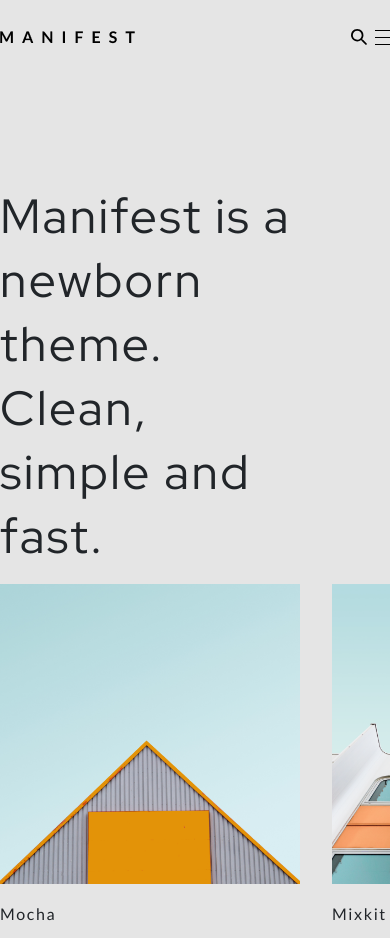
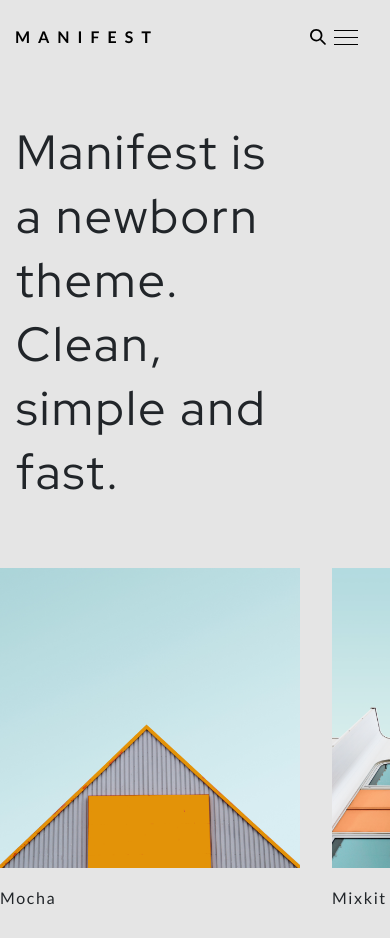
Before and after one commit to QuietL4ke/land3, a website: page app/html/index.html in a window 390 px wide. Shown: the top 938 px of the page. Drawn offline with nearby package versions, Linux system fonts and the light colour scheme.

Commit message:
fixed navbar

```diff
--- a/app/css/index.css
+++ b/app/css/index.css
@@ -94,12 +94,14 @@
 
 
 .header__title{
-    margin-top: 128px;
+    margin-top: 8rem;
+    max-width: 75%;
 }
 
 .body{
     margin: 0px;
     background-color: #E5E5E5;
+    max-width: 100%;
 }
 
 .body__header{
@@ -208,15 +210,18 @@
 
 
     .body__header{
-        margin: 16px 0px 0px;
+        margin: 1rem 1rem 4rem 1rem;
+    }
+
+    .body__main{
+        margin: 0px 16px;
     }
 
     /* Index page */
-    .body__main{
-        margin: 0px 16px;
-    }
+
     .header__title{
-        margin-top: 128px;
+        margin-top: 4rem;
+        max-width: 100%;
     }
     .body__gallery{
         margin: 16px -16px 0px -16px;
--- a/app/html/index.html
+++ b/app/html/index.html
@@ -14,14 +14,13 @@
 <body class="body">
     <header class="body__header d-flex flex-column ">
         <nav class="container-fluid header__navbar">
-            <div class="row justify-content-between align-items-center">
-                <a href="index.html" class="col-md-2 col-2"><img src="../../images/Logo.png"/></a>
-                <div class="navbar col-md-7 col-2">
+            <div class="row justify-content-between align-items-center mx-0">
+                <a href="index.html" class="col-md-4 col-6 p-0"><img src="../../images/Logo.png"/></a>
+                <div class="navbar col-md-8 col-6 d-flex justify-content-end justify-content-md-between">
                     <a href="index.html" class="d-none d-md-block link">Home</a>
                     <a href="about.html" class="d-none d-md-block link">About</a>
                     <a href="works.html" class="d-none d-md-block link">Works</a>
                     <a href="blog.html" class="d-none d-md-block link">Blog</a>
-                    <a href="casestudy.html" class="d-none d-md-block link">Study</a>
                     <a href="contact.html" class="d-none d-md-block link">Contact</a>
                     <div class="d-flex align-items-center">
                         <a href="" class="link"><img src="../../icons/search.svg" ></a>
```
Also changed, not shown: app/html/about.html (+3 -4 lines), app/html/blog.html (+3 -4 lines), app/html/casestudy.html (+3 -4 lines), app/html/contact.html (+4 -5 lines), app/html/singleblog.html (+4 -5 lines), app/html/works.html (+3 -4 lines).
